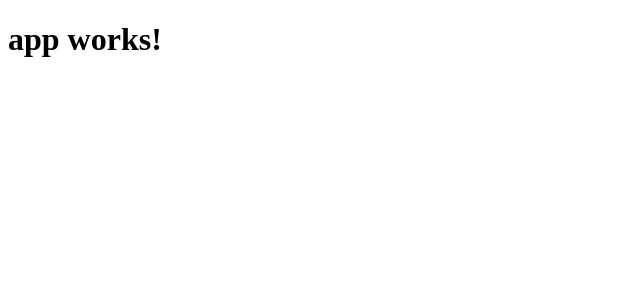
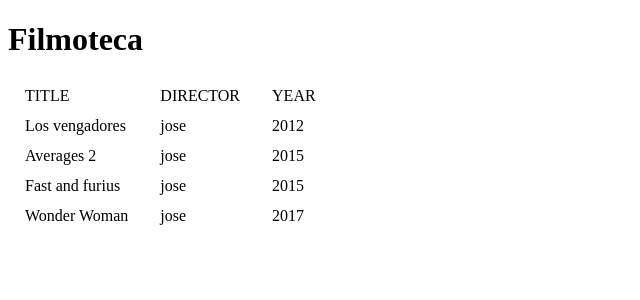
Before and after one commit to joseaben/Filmoteca-Angular2, an Angular app: page / in a window 1280 px wide. Shown: the top 300 px of the page, without its empty margins (0-640 px from the left). Built offline with nearby package versions, Linux system fonts and the light colour scheme.

Commit message:
Creo un componente que me pinte la tabla con una serie de peliculas y ordene de manera ascendente y descendente por titulo

```diff
--- a/src/app/app.component.ts
+++ b/src/app/app.component.ts
@@ -6,5 +6,5 @@
   styleUrls: ['./app.component.css']
 })
 export class AppComponent {
-  title = 'app works!';
+  title = 'Filmoteca';
 }
--- a/src/app/app.module.ts
+++ b/src/app/app.module.ts
@@ -4,10 +4,12 @@
 import { HttpModule } from '@angular/http';
 
 import { AppComponent } from './app.component';
+import { TablaDatosComponent } from './tabla-datos/tabla-datos.component';
 
 @NgModule({
   declarations: [
-    AppComponent
+    AppComponent,
+    TablaDatosComponent
   ],
   imports: [
     BrowserModule,
@@ -15,6 +17,6 @@
     HttpModule
   ],
   providers: [],
-  bootstrap: [AppComponent]
+  bootstrap: [AppComponent,TablaDatosComponent]
 })
 export class AppModule { }
--- /dev/null
+++ b/src/app/tabla-datos/tabla-datos.component.css
@@ -0,0 +1,6 @@
+td{
+    padding: 5px 15px;
+}
+thead td{
+    cursor: pointer;
+}
--- /dev/null
+++ b/src/app/tabla-datos/tabla-datos.component.html
@@ -0,0 +1,15 @@
+<table>
+  <thead>
+    <tr>
+      <td (click)="mostrar()">TITLE
+        <span *ngIf="ascendente"> Asc</span>
+        <span *ngIf="descendente"> Desc</span>
+      </td><td>DIRECTOR</td><td>YEAR</td>
+    </tr>
+  </thead>
+  <tbody>
+    <tr *ngFor="let pelicula of listaDePeliculas">
+      <td >{{pelicula.title}}</td><td>{{pelicula.director}}</td><td>{{pelicula.year}}</td>
+    </tr>
+  </tbody>
+</table>
--- /dev/null
+++ b/src/app/tabla-datos/tabla-datos.component.ts
@@ -0,0 +1,54 @@
+import { Component, OnInit } from '@angular/core';
+
+@Component({
+  selector: 'app-tabla-datos',
+  templateUrl: './tabla-datos.component.html',
+  styleUrls: ['./tabla-datos.component.css']
+})
+export class TablaDatosComponent implements OnInit {
+
+  ascendente: boolean;
+  descendente: boolean;
+  sinOrden: boolean;
+
+  listaDePeliculas = [{title:"Los vengadores",director:"jose",year:"2012"},
+                      {title:"Averages 2",director:"jose",year:"2015"},
+                      {title:"Fast and furius",director:"jose",year:"2015"},
+                      {title:"Wonder Woman",director:"jose",year:"2017"}];
+  constructor(){
+    this.ascendente = false;
+    this.descendente = false;
+    this.sinOrden = true;
+  }
+
+  ngOnInit() {}
+
+  mostrar():void{
+    if(this.descendente){
+      this.listaDePeliculas = [{title:"Los vengadores",director:"jose",year:"2012"},
+                               {title:"Averages 2",director:"jose",year:"2015"},
+                               {title:"Fast and furius",director:"jose",year:"2015"},
+                               {title:"Wonder Woman",director:"jose",year:"2017"}];
+
+      this.descendente = false;
+      this.sinOrden = true;
+    }else if(this.sinOrden){
+      this.listaDePeliculas.sort(function(pelicula1,pelicula2){
+          if(pelicula1.title < pelicula2.title) return -1;
+          if(pelicula1.title > pelicula2.title) return 1
+          return 0;
+      });
+      this.ascendente = true;
+      this.sinOrden = false;
+
+    }else if(this.ascendente){
+      this.descendente = true;
+      this.ascendente = false;
+      this.listaDePeliculas.sort(function(pelicula1,pelicula2){
+          if(pelicula1.title < pelicula2.title) return 1;
+          if(pelicula1.title > pelicula2.title) return -1
+          return 0;
+      });
+    }
+  }
+}
--- a/src/index.html
+++ b/src/index.html
@@ -10,5 +10,6 @@
 </head>
 <body>
   <app-root>Loading...</app-root>
+  <app-tabla-datos>;)</app-tabla-datos>
 </body>
 </html>
```
Also changed, not shown: 1 other file (tests, documents, lock files or other folders).
